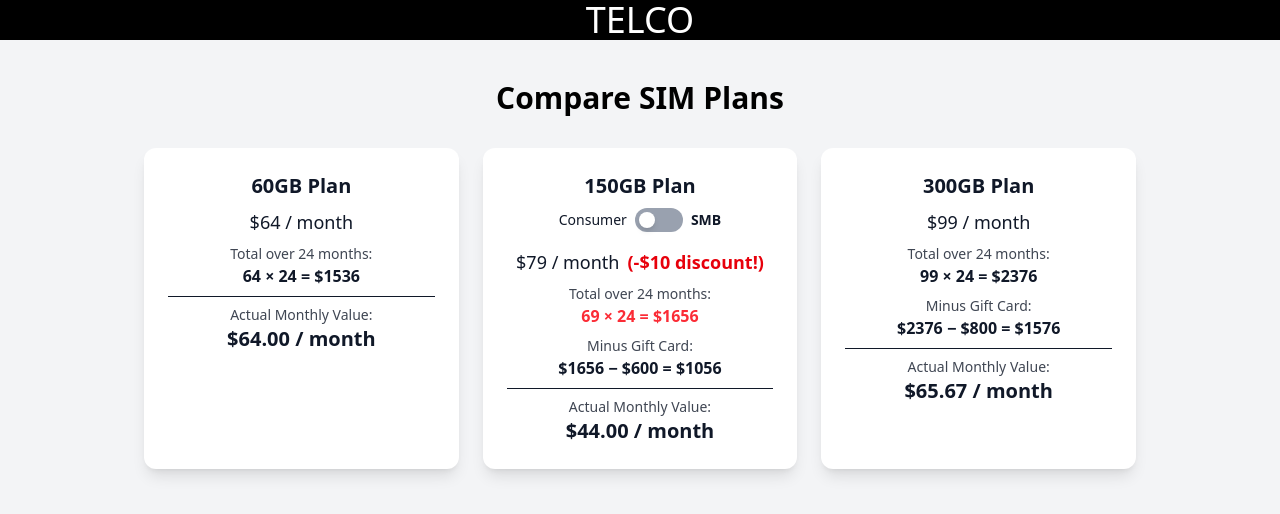
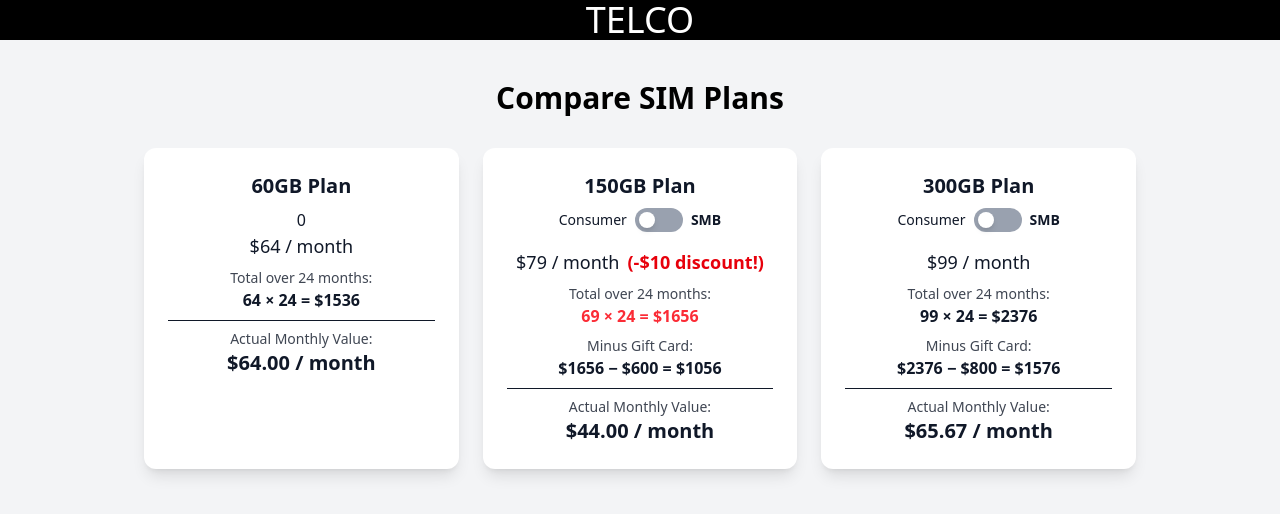
Before and after one commit to m011amad/telco, a React (Vite) app in the folder telco/: page / in a window 1280 px wide. Shown: the top 514 px of the page. Built offline with nearby package versions, Linux system fonts and the light colour scheme.

Commit message:
is smb for both plans

```diff
--- a/telco/src/Plans.jsx
+++ b/telco/src/Plans.jsx
@@ -10,13 +10,13 @@ const PhonePlans = () => {
       price: 79,
       months: 24,
       giftCard: 600,
-      discount : 10 // $10 discount per month
+      discount: 10, // $10 discount per month
     },
     {
       name: "300GB",
       price: 99,
       months: 24,
-      giftCard: isSMB ? 1000 : 800,// SMB (business) logic
+      giftCard: isSMB ? 1000 : 800, // SMB (business) logic
     },
   ];
 
@@ -35,6 +35,7 @@ const PhonePlans = () => {
           const actualMonthly = (actualTotal / plan.months).toFixed(2);
 
           const is150GB = plan.name === "150GB";
+          const is300GB = plan.name === "300GB";
 
           return (
             <div
@@ -42,7 +43,7 @@ const PhonePlans = () => {
               className={`
                 shadow-lg rounded-xl p-6 text-center transition-transform hover:scale-105
                 ${
-                  is150GB && isSMB
+                  is150GB | is300GB && isSMB
                     ? "bg-gray-800 text-white"
                     : "bg-white text-gray-900"
                 }
@@ -51,7 +52,7 @@ const PhonePlans = () => {
               <h2 className="text-xl font-semibold mb-2">{plan.name} Plan</h2>
 
               {/* SMB Toggle only for 150GB */}
-              {is150GB && (
+              {is150GB | is300GB && (
                 <div className="flex justify-center items-center mb-4">
                   <span className="mr-2 text-sm">Consumer</span>
                   <button
```
